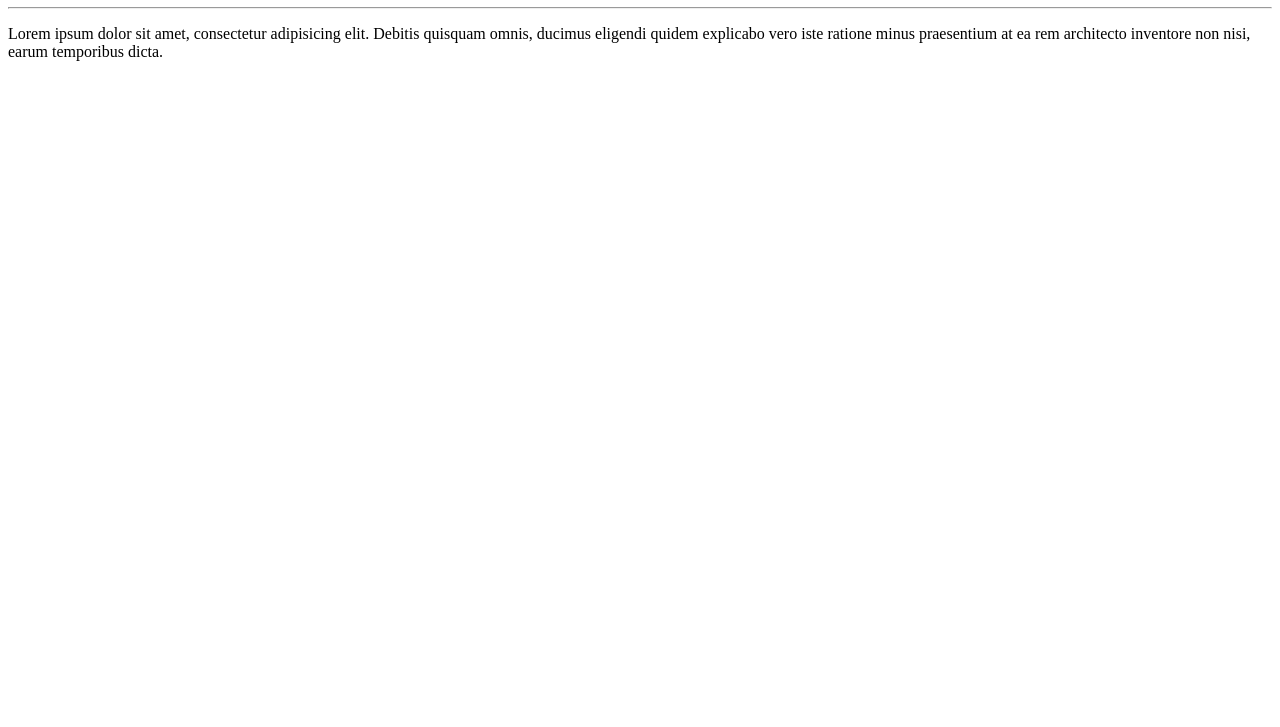
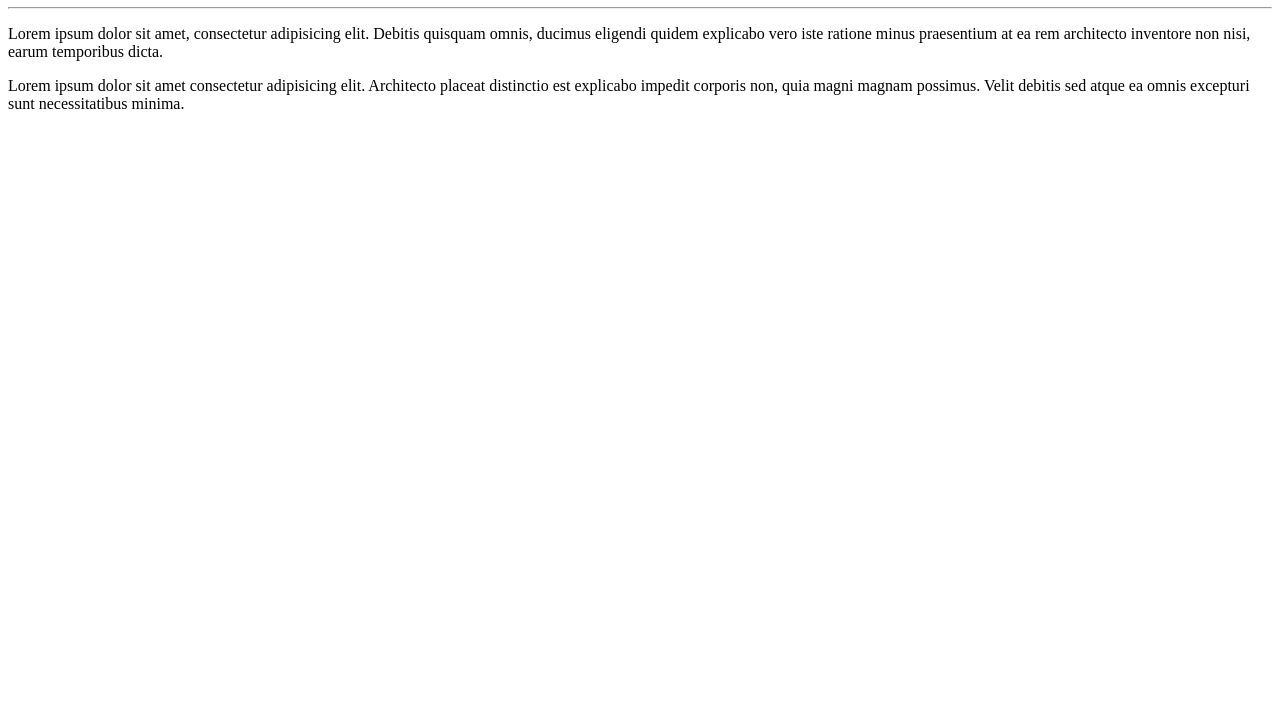
Before and after one commit to brunnogh2025-tech/Ol-Mundo, a plain HTML site: page site-exemplo/index.html in a window 1280 px wide. Shown: the part 73-800 px from the top of the page. Drawn offline with Linux system fonts and the light colour scheme.

Commit message:
Adicionei um parágrafo

```diff
--- a/site-exemplo/index.html
+++ b/site-exemplo/index.html
@@ -9,5 +9,6 @@
     <h1>Olá, Mundo!</h1>
     <hr>
     <p>Lorem ipsum dolor sit amet, consectetur adipisicing elit. Debitis quisquam omnis, ducimus eligendi quidem explicabo vero iste ratione minus praesentium at ea rem architecto inventore non nisi, earum temporibus dicta.</p>
+    <p>Lorem ipsum dolor sit amet consectetur adipisicing elit. Architecto placeat distinctio est explicabo impedit corporis non, quia magni magnam possimus. Velit debitis sed atque ea omnis excepturi sunt necessitatibus minima.</p>
 </body>
 </html>
```
